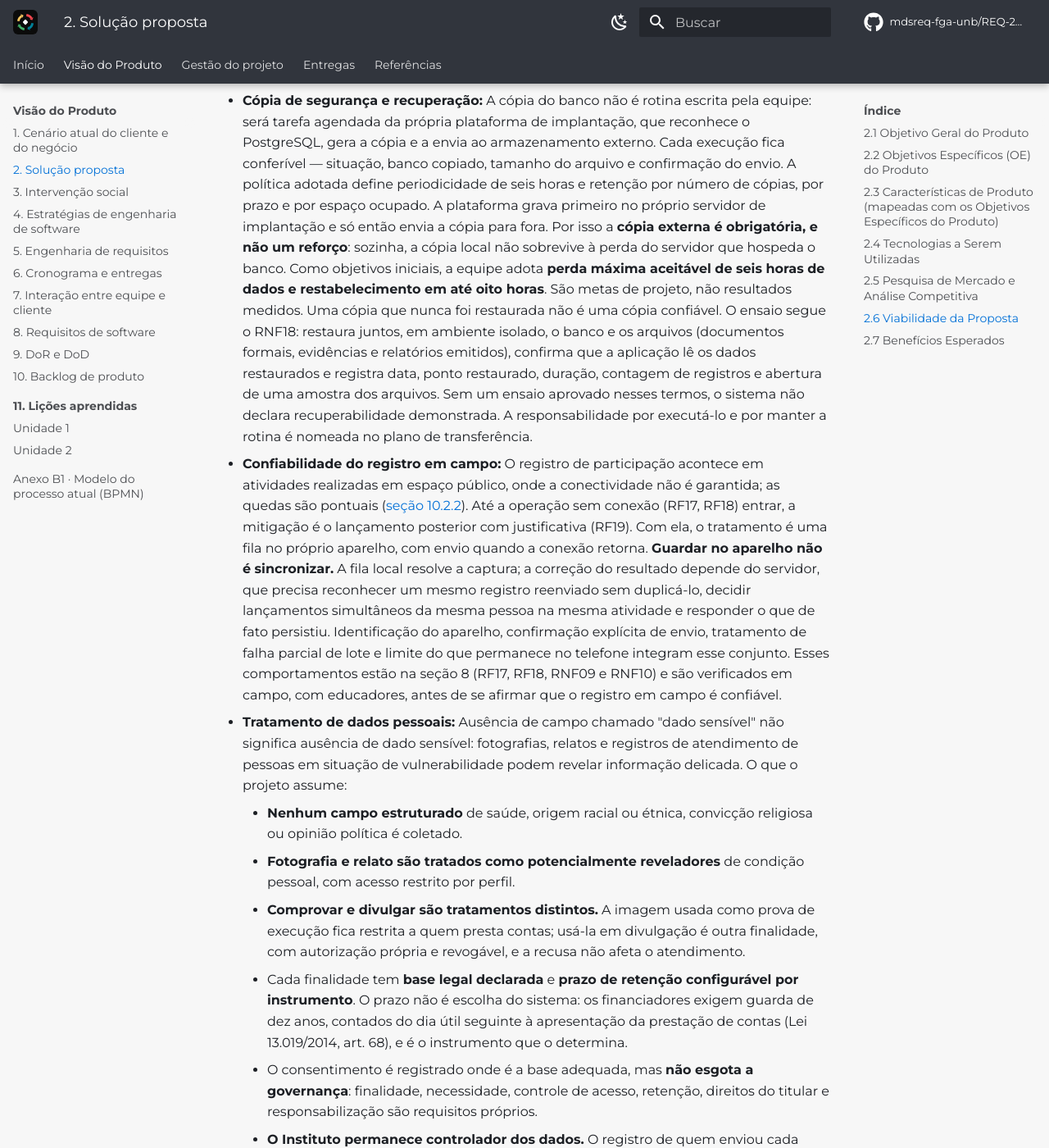
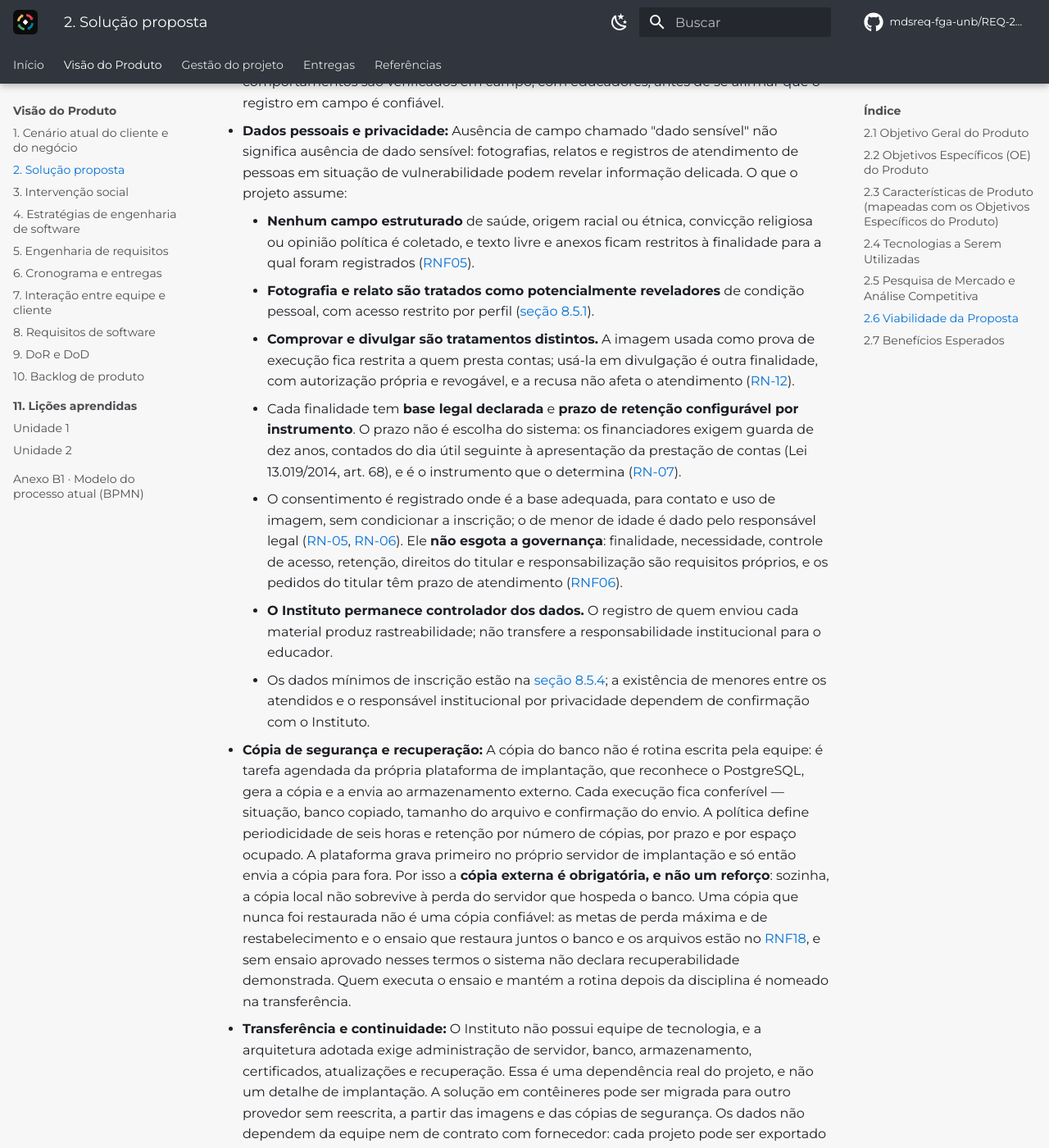
Before and after one commit to mdsreq-fga-unb/REQ-2026.2-T02-CyberSetor, an MkDocs documentation site: the page built from docs/visao/2-solucao-proposta.md, in a window 1280 px wide and 1400 px high, scrolled down 11499 px. Shown: the whole window at 82% size. Built offline with MkDocs 1.6.1 and Material for MkDocs 9.7.7, drawn with Linux system fonts in a browser that asks for light colours; comment, search, counter and statistics services are not loaded; some of the changed text lies outside the part shown.

Commit message:
docs(visao): politicas de operacao explicadas na 2.6, com remissao nas demais secoes

```diff
--- a/docs/visao/2-solucao-proposta.md
+++ b/docs/visao/2-solucao-proposta.md
@@ -8,7 +8,7 @@
 | 17/09/2026 | 1.3 | Cópia de segurança descrita como configuração prevista; guarda documental de dez anos com a norma citada; verbos dos objetivos específicos 05 e 06 alinhados entre título e texto; cabeçalho da tabela de características sem colunas homônimas; blocos de equipe, prazo e conhecimento técnico da 2.6 sem repetir as seções 6, 7.1 e a matriz de competências | Vinicius Vieira |
 | 05/10/2026 | 1.4 | Revisão editorial: aplicação de formatação estrutural (listas e espaçamentos) nas seções 2.6 e 2.7 para fluidez de leitura, mantendo a íntegra do conteúdo analítico | Rodrigo Henrique |
 | 19/10/2026 | 1.5 | Equipe atual de cinco integrantes | Maria Eduarda Marques |
-| 26/10/2026 | 1.6 | O que a primeira entrega demonstra (2.1); exportação do projeto em planilha aberta (RF38) e cópia integral de dados e arquivos sob pedido e na transferência (RNF19) na CP8, na 2.5 e na 2.6; interface publicada no Coolify e testes com Vitest, com testes visuais (2.4); registro em campo com quedas pontuais e lançamento posterior até a operação sem conexão (2.6); ensaio de restauração descrito pelo RNF18 (2.6); registro sem conexão e requisitos de campo remetidos à seção 8; administração após a disciplina como questão aberta (2.6); benefícios sem promessa de registro contínuo nem de tempo real (2.7) | Vinicius Vieira |
+| 26/10/2026 | 1.6 | O que a primeira entrega demonstra (2.1); exportação do projeto em planilha aberta (RF38) e cópia integral de dados e arquivos sob pedido e na transferência (RNF19) na CP8, na 2.5 e na 2.6; interface publicada no Coolify e testes com Vitest, com testes visuais (2.4); registro em campo com quedas pontuais e lançamento posterior até a operação sem conexão (2.6); ensaio de restauração descrito pelo RNF18 (2.6); registro sem conexão e requisitos de campo remetidos à seção 8; administração após a disciplina como questão aberta (2.6); benefícios sem promessa de registro contínuo nem de tempo real (2.7); políticas de operação sem conexão, dados pessoais, cópia de segurança e transferência explicadas uma vez na 2.6, com os requisitos que as verificam, e remetidas na 2.3, na 2.4 e na 2.5 | Vinicius Vieira |
 
 ## 2.1 Objetivo Geral do Produto
 
@@ -47,7 +47,7 @@
 | <span id="cp7">CP7</span> | Repositório de evidências e documentação | Vinculação de fotografias, atas, listas assinadas, termos de voluntariado e declarações de prestadores às atividades correspondentes, reunidas por meta. | <span id="vn7">VN7</span> | Comprovação organizada e recuperável para a prestação de contas. | [OE05](#oe05) | [OE06](#oe06) |
 | <span id="cp8">CP8</span> | Relatórios e exportação de dados | Geração de relatórios por período ou por projeto, com indicadores e atividades realizadas, e exportação dos dados do projeto em planilha aberta (RF38). | <span id="vn8">VN8</span> | Relatório de prestação de contas montado a partir dos registros, sem consolidação manual de planilhas. | [OE06](#oe06) | [OE04](#oe04), [OE05](#oe05) |
 
-**Sobre a CP8.** Os financiadores convergem no mesmo esqueleto — meta prevista, resultado alcançado, evidência e justificativa quando a meta não fecha —, mas cada um mantém formulário e protocolo próprios. A primeira versão entrega, por isso, um **relatório de execução em formato próprio**, com exportação tabular e índice de evidências por meta, suficiente para anexar ou para alimentar o preenchimento na plataforma do financiador. A reprodução fiel do formulário de um financiador específico é capacidade posterior, condicionada aos modelos reais do Instituto, conforme forem recebidos e analisados. A cópia integral dos dados e dos arquivos não é função do relatório: é entregue ao Instituto em formatos abertos, sob pedido e na transferência do sistema (RNF19).
+**Sobre a CP8.** Os financiadores convergem no mesmo esqueleto — meta prevista, resultado alcançado, evidência e justificativa quando a meta não fecha —, mas cada um mantém formulário e protocolo próprios. A primeira versão entrega, por isso, um **relatório de execução em formato próprio**, com exportação tabular e índice de evidências por meta, suficiente para anexar ou para alimentar o preenchimento na plataforma do financiador. A reprodução fiel do formulário de um financiador específico é capacidade posterior, condicionada aos modelos reais do Instituto, conforme forem recebidos e analisados. A cópia integral dos dados e dos arquivos não é função do relatório: é tratada na [transferência](#politica-transferencia) (RNF19).
 
 Não integram esta primeira versão a emissão de certificados de participação e de declarações de horas para voluntários e educadores. O registro da carga horária previsto na [CP4](#cp4) e na [CP5](#cp5) mantém disponível o dado necessário para essa emissão, o que permite incorporá-la em versões futuras sem retrabalho.
 
@@ -64,7 +64,7 @@
 | Front-end | Next.js com React | A renderização no servidor beneficia a página pública de inscrição, que precisa carregar rápido em conexões móveis. |
 | Estilização e componentes | Tailwind CSS com shadcn/ui | Permite construir interfaces consistentes com rapidez, sem introduzir um segundo sistema de estilos. |
 | Cache e requisições no cliente | TanStack Query | Controle de cache em memória, repetição automática de requisições e revalidação. Reduz o efeito de conectividade instável, mas não substitui a fila local descrita abaixo. |
-| Fila local para operação sem conexão | Service Worker com Workbox e Dexie | Registra a participação no aparelho durante a atividade e a envia quando há conexão. É **fila no navegador**, local àquele aparelho: não sincroniza entre dispositivos nem substitui a verificação de duplicidade, a autorização e a reconciliação, que cabem à API. O registro só é removido do aparelho após confirmação do servidor. |
+| Fila local para operação sem conexão | Service Worker com Workbox e Dexie | Guarda no aparelho a participação registrada sem conexão e a envia quando a conexão volta. É **fila no navegador**, local àquele aparelho, e não sincroniza entre dispositivos; os limites dessa fila estão na [política de operação sem conexão](#politica-sem-conexao). |
 | Autenticação | Passport com JSON Web Token | Viabiliza perfis de acesso derivados da estrutura de diretorias e coordenações do Instituto. |
 | Documentação da API | Swagger e OpenAPI | Contrato explícito entre cliente e servidor e documentação útil para a continuidade do sistema. |
 | Validação de dados | class-validator e class-transformer | Validação declarativa na entrada da API, reduzindo o tratamento manual de erros. |
@@ -89,12 +89,12 @@
 
 * **Fluxo único de dados:** Cada participação registrada em campo passa a alimentar o progresso da meta e o conteúdo do relatório final, sem a transposição manual entre planilhas.
 * **Aderência ao ciclo de prestação de contas por editais:** As atividades são vinculadas diretamente aos planos de trabalho pactuados. O progresso de cada meta é apurado a partir dos registros de execução, segundo o indicador e a forma de aferição definidos no próprio instrumento, com sinalização antecipada das metas sob risco de não cumprimento.
-* **Aderência à realidade de campo:** A interface móvel permitirá o registro de participação no local da ação; com a operação sem conexão (RF17, RF18), o dado fica no aparelho quando não houver conexão e é enviado depois. A confiabilidade desse envio é tratada como requisito, não como consequência automática da tecnologia — ver a seção 2.6. Durante o desenvolvimento e a implantação não há custo de hospedagem para o Instituto, porque a infraestrutura é fornecida por um integrante da equipe.
-* **Autonomia sobre os dados:** Cada projeto pode ser exportado em planilha aberta (RF38), e o Instituto recebe cópia integral dos dados e dos arquivos em formatos abertos sob pedido e na transferência do sistema (RNF19), sem dependência de contrato vigente com fornecedor.
+* **Aderência à realidade de campo:** A interface móvel permitirá o registro de participação no local da ação, inclusive sem conexão, nos termos da [seção 2.6](#politica-sem-conexao). Durante o desenvolvimento e a implantação não há custo de hospedagem para o Instituto, porque a infraestrutura é fornecida por um integrante da equipe.
+* **Autonomia sobre os dados:** Os dados ficam com o Instituto, em formatos abertos, sem dependência de contrato vigente com fornecedor ([seção 2.6](#politica-transferencia)).
 
 ## 2.6 Viabilidade da Proposta
 
-A proposta é viável no contexto da disciplina, e esta seção registra sob que condições. A avaliação considerou primeiro a capacidade de execução — composição da equipe, prazo do semestre letivo, acesso ao cliente e conhecimento técnico disponível — e, em seguida, o que sustenta o sistema depois de pronto: custo, administração técnica, recuperação de dados, confiabilidade do registro em campo e tratamento de dados pessoais. Cada um desses fatores é condição de viabilidade, e não detalhe de implantação.
+A proposta é viável no contexto da disciplina, e esta seção registra sob que condições. A avaliação considerou primeiro a capacidade de execução — composição da equipe, prazo do semestre letivo, acesso ao cliente e conhecimento técnico disponível — e, em seguida, o que sustenta o sistema depois de pronto: custo e as políticas de operação sem conexão, de dados pessoais, de cópia de segurança e de transferência. Cada um desses fatores é condição de viabilidade, e não detalhe de implantação.
 
 * **Equipe:** Os cinco integrantes têm disponibilidade parcial, em razão das demais disciplinas do semestre. A capacidade real de cada sprint é o que limita o escopo, e por isso o recorte descrito na seção 6.3 é estreito. A composição, os papéis e a forma de trabalho estão na seção 7.1.
 * **Prazo:** O escopo foi delimitado para caber no ciclo letivo, com prioridade para o encadeamento entre atividade, participação, meta e relatório, que é o núcleo de valor da solução. Módulos de maior complexidade e menor urgência, como o controle financeiro e orçamentário, ficam fora desta versão. O cronograma da seção 6 mostra quanto tempo resta para construir, estabilizar e transferir.
@@ -112,19 +112,19 @@
 
 O custo da terceira fase **não é um preço fixo, e sim uma estimativa que varia** com o uso: número de usuários e acessos, projetos e oficinas em execução, quantidade e tamanho das evidências, retenção das cópias de segurança e esforço de operação. Seus componentes são o servidor, o domínio, o armazenamento de objetos — cobrado por volume, operações e retenção, em moeda estrangeira e, portanto, sujeito a câmbio — e o trabalho de quem administra. A equipe mantém a estimativa por faixas e a recalcula quando houver uso observado; qualquer número anterior ao piloto é projeção, não fatura. A possibilidade de custear essa manutenção como despesa indireta de projeto **não é garantia de pagamento**: depende do instrumento, do plano de trabalho e da confirmação junto à área administrativo-financeira do Instituto.
 
-* **Administração técnica e continuidade:** O Instituto não possui equipe de tecnologia, e a arquitetura adotada exige administração de servidor, banco, armazenamento, certificados, atualizações e recuperação. Essa é uma dependência real do projeto, e não um detalhe de implantação. Ela é tratada em duas frentes: a solução em contêineres pode ser migrada para outro provedor sem reescrita, a partir das imagens e das cópias exportáveis; e a transferência ao final do semestre exige um plano próprio, com responsável nomeado, credenciais, documentação, domínio e rotina de cópia de segurança. Duas questões permanecem abertas: **quem assumirá essa administração após o encerramento da disciplina**; e, durante o projeto, a designação de um **segundo responsável técnico**, para que a operação não dependa de uma única pessoa.
-* **Cópia de segurança e recuperação:** A cópia do banco não é rotina escrita pela equipe: será tarefa agendada da própria plataforma de implantação, que reconhece o PostgreSQL, gera a cópia e a envia ao armazenamento externo. Cada execução fica conferível — situação, banco copiado, tamanho do arquivo e confirmação do envio. A política adotada define periodicidade de seis horas e retenção por número de cópias, por prazo e por espaço ocupado. A plataforma grava primeiro no próprio servidor de implantação e só então envia a cópia para fora. Por isso a **cópia externa é obrigatória, e não um reforço**: sozinha, a cópia local não sobrevive à perda do servidor que hospeda o banco. Como objetivos iniciais, a equipe adota **perda máxima aceitável de seis horas de dados e restabelecimento em até oito horas**. São metas de projeto, não resultados medidos. Uma cópia que nunca foi restaurada não é uma cópia confiável. O ensaio segue o RNF18: restaura juntos, em ambiente isolado, o banco e os arquivos (documentos formais, evidências e relatórios emitidos), confirma que a aplicação lê os dados restaurados e registra data, ponto restaurado, duração, contagem de registros e abertura de uma amostra dos arquivos. Sem um ensaio aprovado nesses termos, o sistema não declara recuperabilidade demonstrada. A responsabilidade por executá-lo e por manter a rotina é nomeada no plano de transferência.
-* **Confiabilidade do registro em campo:** O registro de participação acontece em atividades realizadas em espaço público, onde a conectividade não é garantida; as quedas são pontuais ([seção 10.2.2](../requisitos/10-backlog.md#1022-avaliacao-de-negocio-com-o-instituto)). Até a operação sem conexão (RF17, RF18) entrar, a mitigação é o lançamento posterior com justificativa (RF19). Com ela, o tratamento é uma fila no próprio aparelho, com envio quando a conexão retorna. **Guardar no aparelho não é sincronizar.** A fila local resolve a captura; a correção do resultado depende do servidor, que precisa reconhecer um mesmo registro reenviado sem duplicá-lo, decidir lançamentos simultâneos da mesma pessoa na mesma atividade e responder o que de fato persistiu. Identificação do aparelho, confirmação explícita de envio, tratamento de falha parcial de lote e limite do que permanece no telefone integram esse conjunto. Esses comportamentos estão na seção 8 (RF17, RF18, RNF09 e RNF10) e são verificados em campo, com educadores, antes de se afirmar que o registro em campo é confiável.
-* **Tratamento de dados pessoais:** Ausência de campo chamado "dado sensível" não significa ausência de dado sensível: fotografias, relatos e registros de atendimento de pessoas em situação de vulnerabilidade podem revelar informação delicada. O que o projeto assume:
-    * **Nenhum campo estruturado** de saúde, origem racial ou étnica, convicção religiosa ou opinião política é coletado.
-    * **Fotografia e relato são tratados como potencialmente reveladores** de condição pessoal, com acesso restrito por perfil.
-    * **Comprovar e divulgar são tratamentos distintos.** A imagem usada como prova de execução fica restrita a quem presta contas; usá-la em divulgação é outra finalidade, com autorização própria e revogável, e a recusa não afeta o atendimento.
-    * Cada finalidade tem **base legal declarada** e **prazo de retenção configurável por instrumento**. O prazo não é escolha do sistema: os financiadores exigem guarda de dez anos, contados do dia útil seguinte à apresentação da prestação de contas (Lei 13.019/2014, art. 68), e é o instrumento que o determina.
-    * O consentimento é registrado onde é a base adequada, mas **não esgota a governança**: finalidade, necessidade, controle de acesso, retenção, direitos do titular e responsabilização são requisitos próprios.
+**Políticas de operação.** Quatro políticas sustentam o uso do sistema depois de pronto. Cada uma é verificada pelos requisitos da seção 8 citados no seu bloco.
+
+* <a id="politica-sem-conexao"></a>**Operação sem conexão:** O registro de participação acontece em espaço público, onde a conexão não é garantida e as quedas são pontuais ([seção 10.2.2](../requisitos/10-backlog.md#1022-avaliacao-de-negocio-com-o-instituto)). Até a operação sem conexão entrar, a presença que não puder ser registrada no local é lançada depois, com justificativa ([RF19](../requisitos/8-requisitos.md#rf19)). Com ela, o registro fica numa fila no próprio aparelho e é enviado quando a conexão volta ([RF17](../requisitos/8-requisitos.md#rf17)). **Guardar no aparelho não é sincronizar.** A fila resolve a captura; a correção do resultado depende do servidor, que reconhece um registro reenviado sem duplicá-lo, decide lançamentos simultâneos da mesma pessoa na mesma atividade, trata a falha parcial de um lote e confirma o que de fato persistiu ([RF18](../requisitos/8-requisitos.md#rf18), [RNF09](../requisitos/8-requisitos.md#rnf09)). O dado nominal sai do aparelho logo depois dessa confirmação ([RNF10](../requisitos/8-requisitos.md#rnf10)). Esses comportamentos são verificados em campo, com educadores, antes de se afirmar que o registro em campo é confiável.
+* <a id="politica-dados-pessoais"></a>**Dados pessoais e privacidade:** Ausência de campo chamado "dado sensível" não significa ausência de dado sensível: fotografias, relatos e registros de atendimento de pessoas em situação de vulnerabilidade podem revelar informação delicada. O que o projeto assume:
+    * **Nenhum campo estruturado** de saúde, origem racial ou étnica, convicção religiosa ou opinião política é coletado, e texto livre e anexos ficam restritos à finalidade para a qual foram registrados ([RNF05](../requisitos/8-requisitos.md#rnf05)).
+    * **Fotografia e relato são tratados como potencialmente reveladores** de condição pessoal, com acesso restrito por perfil ([seção 8.5.1](../requisitos/8-requisitos.md#851-perfis-de-acesso-e-permissoes-cp1-e-transversal)).
+    * **Comprovar e divulgar são tratamentos distintos.** A imagem usada como prova de execução fica restrita a quem presta contas; usá-la em divulgação é outra finalidade, com autorização própria e revogável, e a recusa não afeta o atendimento ([RN-12](../requisitos/8-requisitos.md#rn-12)).
+    * Cada finalidade tem **base legal declarada** e **prazo de retenção configurável por instrumento**. O prazo não é escolha do sistema: os financiadores exigem guarda de dez anos, contados do dia útil seguinte à apresentação da prestação de contas (Lei 13.019/2014, art. 68), e é o instrumento que o determina ([RN-07](../requisitos/8-requisitos.md#rn-07)).
+    * O consentimento é registrado onde é a base adequada, para contato e uso de imagem, sem condicionar a inscrição; o de menor de idade é dado pelo responsável legal ([RN-05](../requisitos/8-requisitos.md#rn-05), [RN-06](../requisitos/8-requisitos.md#rn-06)). Ele **não esgota a governança**: finalidade, necessidade, controle de acesso, retenção, direitos do titular e responsabilização são requisitos próprios, e os pedidos do titular têm prazo de atendimento ([RNF06](../requisitos/8-requisitos.md#rnf06)).
     * **O Instituto permanece controlador dos dados.** O registro de quem enviou cada material produz rastreabilidade; não transfere a responsabilidade institucional para o educador.
-    * Cada projeto pode ser exportado em planilha aberta (RF38), e a cópia integral dos dados e dos arquivos, em formatos abertos, é entregue ao Instituto sob pedido e na transferência do sistema (RNF19).
-
-Esses compromissos estão declarados como requisitos na seção 8. Os campos pessoais mínimos de inscrição e presença, a existência de menores entre os atendidos e o responsável institucional por privacidade dependem de confirmação com o Instituto e estão registrados como pendência.
+    * Os dados mínimos de inscrição estão na [seção 8.5.4](../requisitos/8-requisitos.md#854-inscricao-pessoas-e-lgpd-cp3-e-cp5); a existência de menores entre os atendidos e o responsável institucional por privacidade dependem de confirmação com o Instituto.
+* <a id="politica-copia-seguranca"></a>**Cópia de segurança e recuperação:** A cópia do banco não é rotina escrita pela equipe: é tarefa agendada da própria plataforma de implantação, que reconhece o PostgreSQL, gera a cópia e a envia ao armazenamento externo. Cada execução fica conferível — situação, banco copiado, tamanho do arquivo e confirmação do envio. A política define periodicidade de seis horas e retenção por número de cópias, por prazo e por espaço ocupado. A plataforma grava primeiro no próprio servidor de implantação e só então envia a cópia para fora. Por isso a **cópia externa é obrigatória, e não um reforço**: sozinha, a cópia local não sobrevive à perda do servidor que hospeda o banco. Uma cópia que nunca foi restaurada não é uma cópia confiável: as metas de perda máxima e de restabelecimento e o ensaio que restaura juntos o banco e os arquivos estão no [RNF18](../requisitos/8-requisitos.md#rnf18), e sem ensaio aprovado nesses termos o sistema não declara recuperabilidade demonstrada. Quem executa o ensaio e mantém a rotina depois da disciplina é nomeado na transferência.
+* <a id="politica-transferencia"></a>**Transferência e continuidade:** O Instituto não possui equipe de tecnologia, e a arquitetura adotada exige administração de servidor, banco, armazenamento, certificados, atualizações e recuperação. Essa é uma dependência real do projeto, e não um detalhe de implantação. A solução em contêineres pode ser migrada para outro provedor sem reescrita, a partir das imagens e das cópias de segurança. Os dados não dependem da equipe nem de contrato com fornecedor: cada projeto pode ser exportado em planilha aberta ([RF38](../requisitos/8-requisitos.md#rf38)), e a cópia integral dos dados e dos arquivos, em formatos abertos, é entregue ao Instituto sob pedido e na transferência do sistema ([RNF19](../requisitos/8-requisitos.md#rnf19)). As atividades da transferência e o que depende de responsável nomeado pelo Instituto estão na [seção 6.4](6-cronograma.md#64-estabilizacao-implantacao-e-transferencia). Duas questões permanecem abertas: **quem assumirá essa administração após o encerramento da disciplina**; e, durante o projeto, a designação de um **segundo responsável técnico**, para que a operação não dependa de uma única pessoa.
 
 A proposta é considerada viável, portanto, desde que quatro condições sejam preservadas ao longo do semestre: o escopo do produto mínimo viável permanecer delimitado; o ensaio de restauração ser aprovado antes da entrada em uso; um projeto e um instrumento reais do Instituto serem indicados como piloto, para que metas, comprovação e relatório sejam exercitados sobre dados verdadeiros; e a disponibilidade do Instituto para as validações periódicas ser mantida.
 
```
Also changed, not shown: docs/visao/1-cenario-atual.md (+4 -4 lines), docs/visao/3-intervencao-social.md (+6 -8 lines), docs/visao/6-cronograma.md (+3 -3 lines), docs/visao/index.md (+1 -1 lines).
